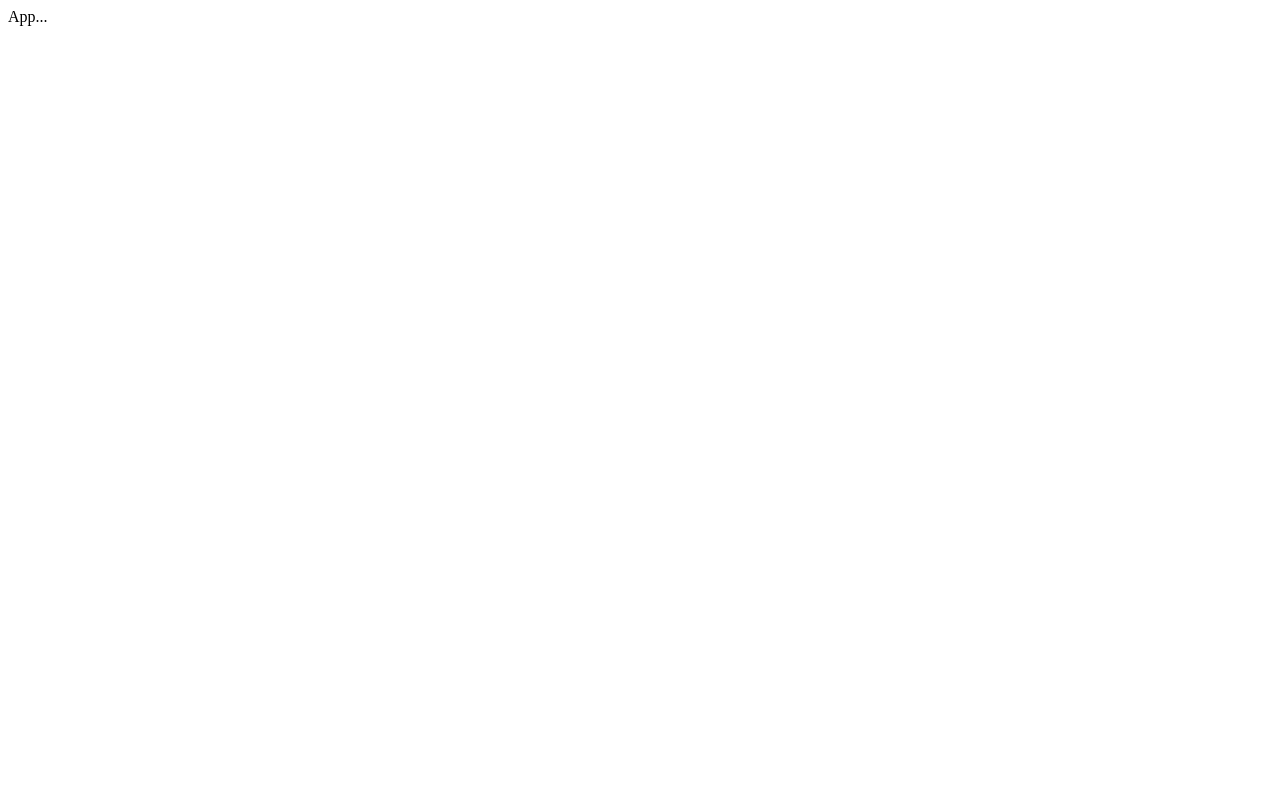
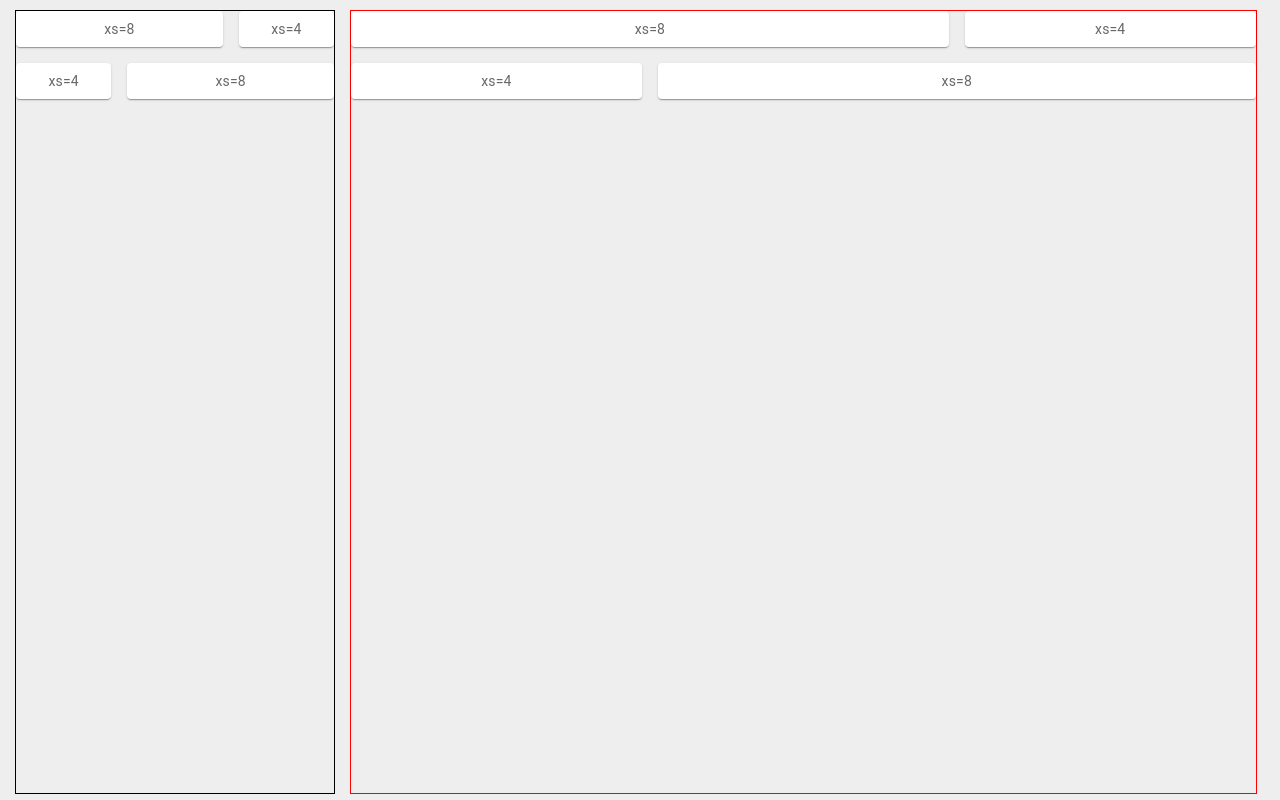
Before and after one commit to NGgoing/myblog, a React (Create React App) app: page / in a window 1280 px wide. Built offline with nearby package versions, Linux system fonts and the light colour scheme.

Commit message:
confirm: the website's layout

```diff
--- a/package.json
+++ b/package.json
@@ -3,6 +3,9 @@
   "version": "0.1.0",
   "private": true,
   "dependencies": {
+    "@emotion/react": "^11.9.0",
+    "@emotion/styled": "^11.8.1",
+    "@mui/material": "^5.8.2",
     "@testing-library/jest-dom": "^5.16.4",
     "@testing-library/react": "^13.3.0",
     "@testing-library/user-event": "^13.5.0",
--- /dev/null
+++ b/src/App.css
@@ -0,0 +1,24 @@
+* {
+  padding: 0;
+  margin: 0;
+  box-sizing: border-box;
+  /* overflow: hidden; */
+}
+
+html,
+body {
+  height: 100%;
+  background-color: #eee;
+}
+
+.left {
+  height: 98vh;
+  margin: 10px 0 0 15px !important;
+  border: 1px solid black;
+}
+
+.right {
+  height: 98vh;
+  margin: 10px 0 0 15px !important;
+  border: 1px solid red;
+}
--- a/src/App.js
+++ b/src/App.js
@@ -1,5 +1,19 @@
+import { Grid } from "@mui/material";
+import LeftPart from "./components/LeftPart";
+import RightPart from "./components/RightPart";
+import "./App.css";
+
 function App() {
-  return <div>App...</div>;
+  return (
+    <Grid className="myapp" container>
+      <Grid className="left" item xs={2} sm={2} md={3} lg={3} xl={3}>
+        <LeftPart></LeftPart>
+      </Grid>
+      <Grid className="right" item xs={9.5} sm={9.5} md={8.5} lg={8.5} xl={8.5}>
+        <RightPart></RightPart>
+      </Grid>
+    </Grid>
+  );
 }
 
 export default App;
--- /dev/null
+++ b/src/components/LeftPart/index.jsx
@@ -0,0 +1,29 @@
+import { Grid, Paper } from "@mui/material";
+import { styled } from "@mui/material/styles";
+
+const Item = styled(Paper)(({ theme }) => ({
+  backgroundColor: theme.palette.mode === "dark" ? "#1A2027" : "#fff",
+  ...theme.typography.body2,
+  padding: theme.spacing(1),
+  textAlign: "center",
+  color: theme.palette.text.secondary,
+}));
+
+export default () => {
+  return (
+    <Grid container spacing={2}>
+      <Grid item xs={8}>
+        <Item>xs=8</Item>
+      </Grid>
+      <Grid item xs={4}>
+        <Item>xs=4</Item>
+      </Grid>
+      <Grid item xs={4}>
+        <Item>xs=4</Item>
+      </Grid>
+      <Grid item xs={8}>
+        <Item>xs=8</Item>
+      </Grid>
+    </Grid>
+  );
+};
--- /dev/null
+++ b/src/components/RightPart/index.jsx
@@ -0,0 +1,29 @@
+import { Grid, Paper } from "@mui/material";
+import { styled } from "@mui/material/styles";
+
+const Item = styled(Paper)(({ theme }) => ({
+  backgroundColor: theme.palette.mode === "dark" ? "#1A2027" : "#fff",
+  ...theme.typography.body2,
+  padding: theme.spacing(1),
+  textAlign: "center",
+  color: theme.palette.text.secondary,
+}));
+
+export default () => {
+  return (
+    <Grid container spacing={2}>
+      <Grid item xs={8}>
+        <Item>xs=8</Item>
+      </Grid>
+      <Grid item xs={4}>
+        <Item>xs=4</Item>
+      </Grid>
+      <Grid item xs={4}>
+        <Item>xs=4</Item>
+      </Grid>
+      <Grid item xs={8}>
+        <Item>xs=8</Item>
+      </Grid>
+    </Grid>
+  );
+};
```
Also changed, not shown: 1 other file (tests, documents, lock files or other folders).
